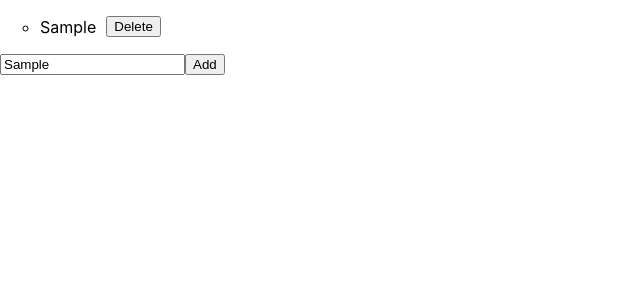
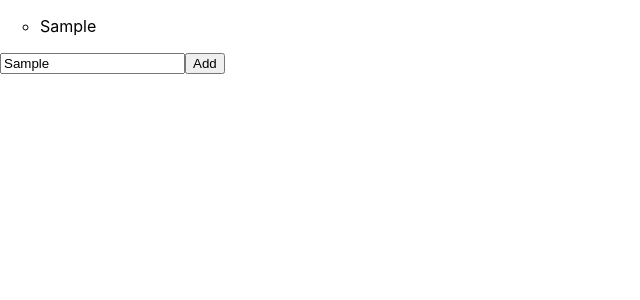
Before and after one commit to Kate2056/todo-list-2023, a React (Create React App) app: page / in a window 1280 px wide. Both pictures are taken after typing "Sample" into the empty fields and a click on the button "Add". Shown: the top 300 px of the page, without its empty margins (0-640 px from the left). Built offline with nearby package versions, Linux system fonts and the light colour scheme.

Commit message:
Hide/show delete button when hovering over an item

```diff
--- a/src/App.js
+++ b/src/App.js
@@ -30,6 +30,8 @@ function App() {
         }
       </ul>
       <Input
+        id={'input-id'}
+        name={'user-entered-todo'}
         onChange={
           (event) => {
             setUserEnteredTodo(event.target.value)
--- a/src/ListItem.js
+++ b/src/ListItem.js
@@ -4,7 +4,9 @@ import "./ListItem.css";
 
 const ListItem = (props) => {
 
-    const {item, index, listItems, setListItems} = props
+    const {item, index, listItems, setListItems} = props;
+    const [showDeleteButton, setShowDeleteButton] = React.useState(false);
+
     const removeListItem = (index) => {
         console.log(index)
         //const removedItem = listItems.splice(index, 1)
@@ -14,19 +16,45 @@ const ListItem = (props) => {
             ...listItems.slice(0, index),
             ...listItems.slice(index + 1)
         ])
+    }
 
+        const handleMouseEnter = () => {
+            console.log('test');
+
+            setShowDeleteButton(true);
 
         }
 
+        const handleMouseLeave = () => {
+            console.log('test');
+
+            setShowDeleteButton(false);
+
+        }
+
+
     return(
         <>
-        <li>
+        <li
+            onMouseEnter={handleMouseEnter}
+            onMouseLeave={handleMouseLeave}
+        >
             <div value={index}>{item}</div>
+
+
+            {
+                showDeleteButton ?
                     <button onClick={
                         () => {
                             removeListItem(index)
                         }
-            }>Delete</button>
+                    }>
+                        Delete
+                    </button>
+                : null
+            }
+
+
         </li>
         </>
     )
```
Lines whose indentation alone changed are shown as unchanged.
